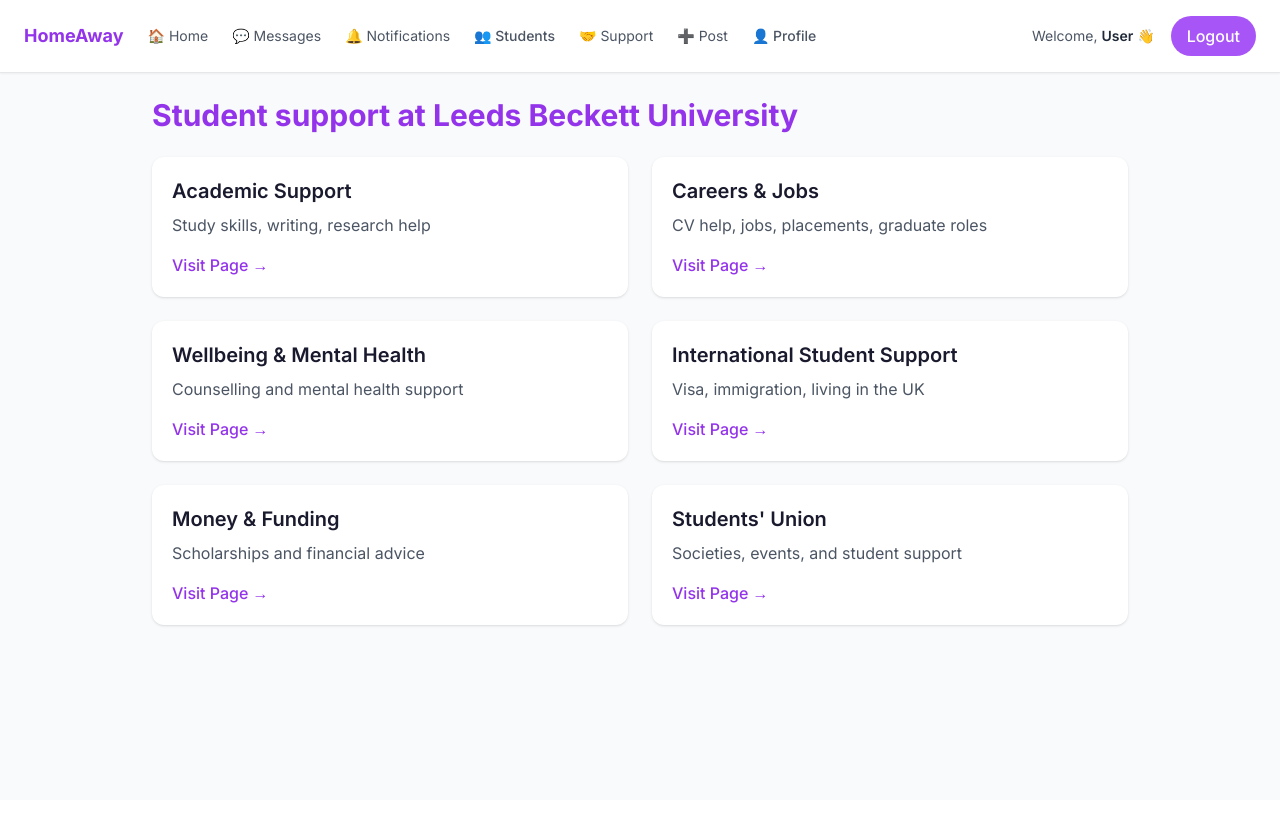
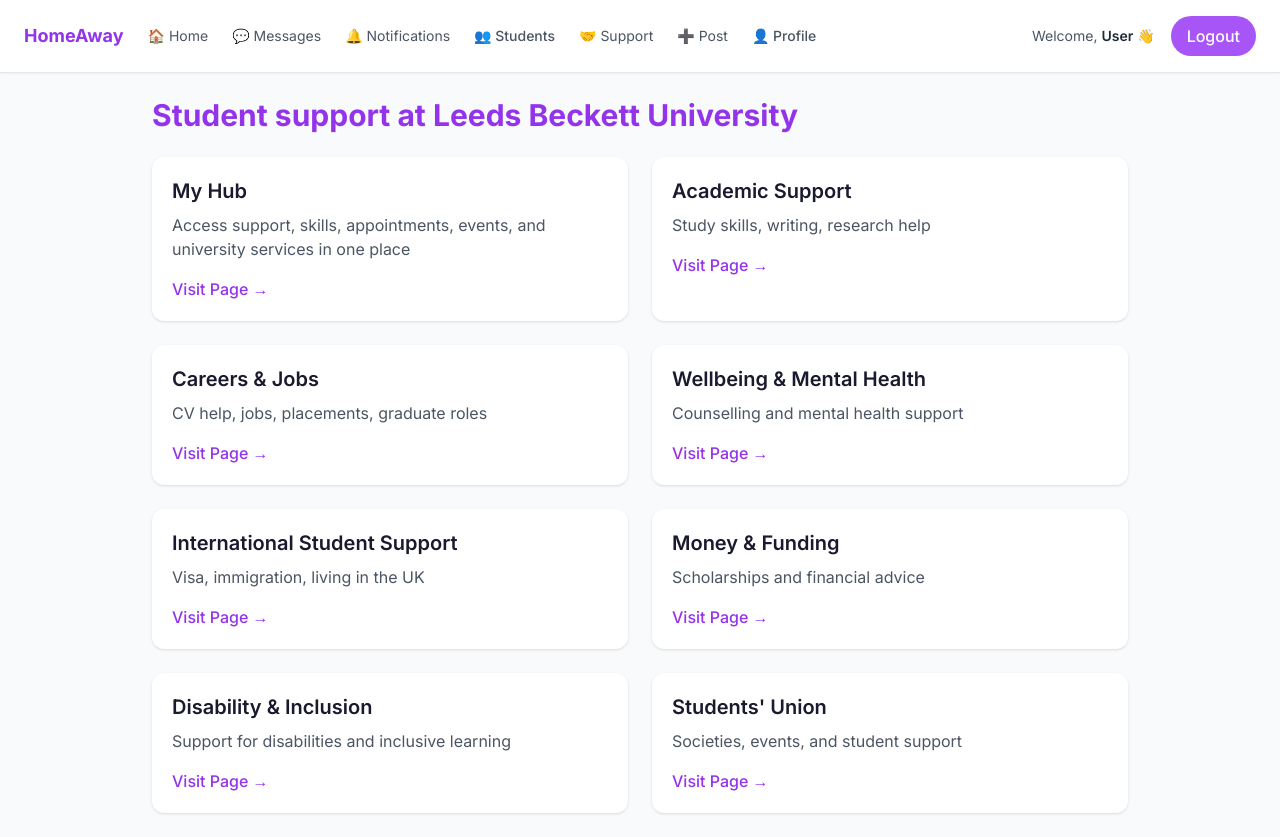
Before and after one commit to Shubhechchhahamal/ProductionProject, a React (Vite) app in the folder student-support-app/: page /support in a window 1280 px wide. Before the commit the page ends 800 px from the top, so only its background shows below. Built offline with nearby package versions, Linux system fonts and the light colour scheme; no server answers; the database is empty; what i18n-iso-countries would draw is missing.

Commit message:
added my hub and disability advice on support page.

```diff
--- a/student-support-app/src/pages/Support.tsx
+++ b/student-support-app/src/pages/Support.tsx
@@ -2,6 +2,11 @@
 
 export default function Support() {
   const supportItems = [
+    {
+      title: "My Hub",
+      desc: "Access support, skills, appointments, events, and university services in one place",
+      link: "https://myhub.leedsbeckett.ac.uk",
+    },
     {
       title: "Academic Support",
       desc: "Study skills, writing, research help",
@@ -26,6 +31,11 @@
       title: "Money & Funding",
       desc: "Scholarships and financial advice",
       link: "https://www.leedsbeckett.ac.uk/student-information/money-advice/funding-from-leeds-beckett/",
+    },
+    {
+      title: "Disability & Inclusion",
+      desc: "Support for disabilities and inclusive learning",
+      link: "https://www.leedsbeckett.ac.uk/student-information/disability-advice/",
     },
     {
       title: "Students' Union",
```
